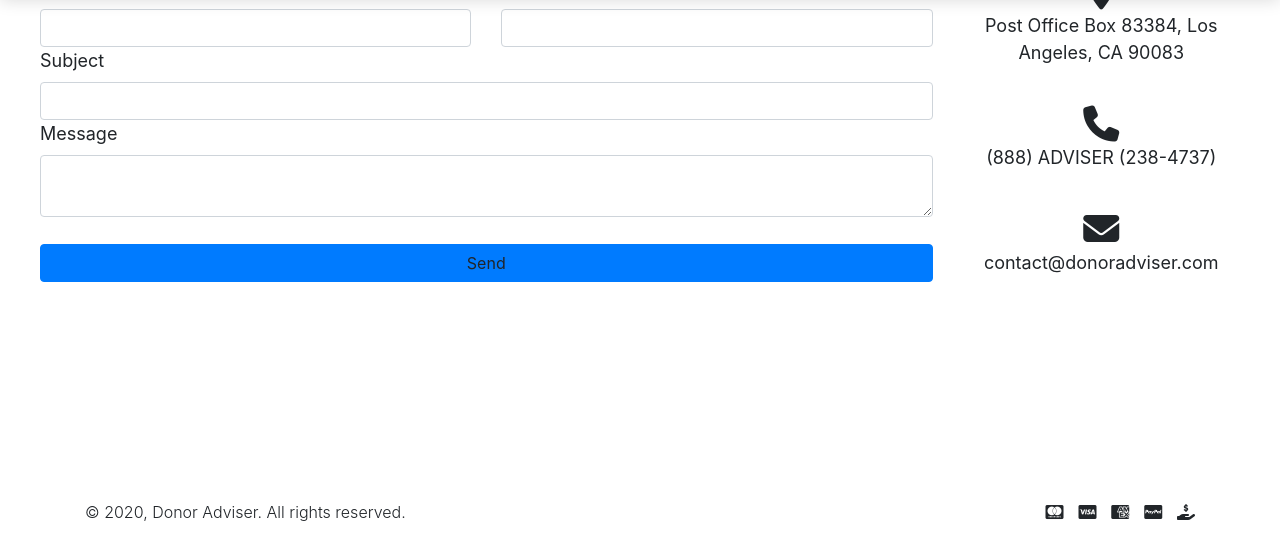
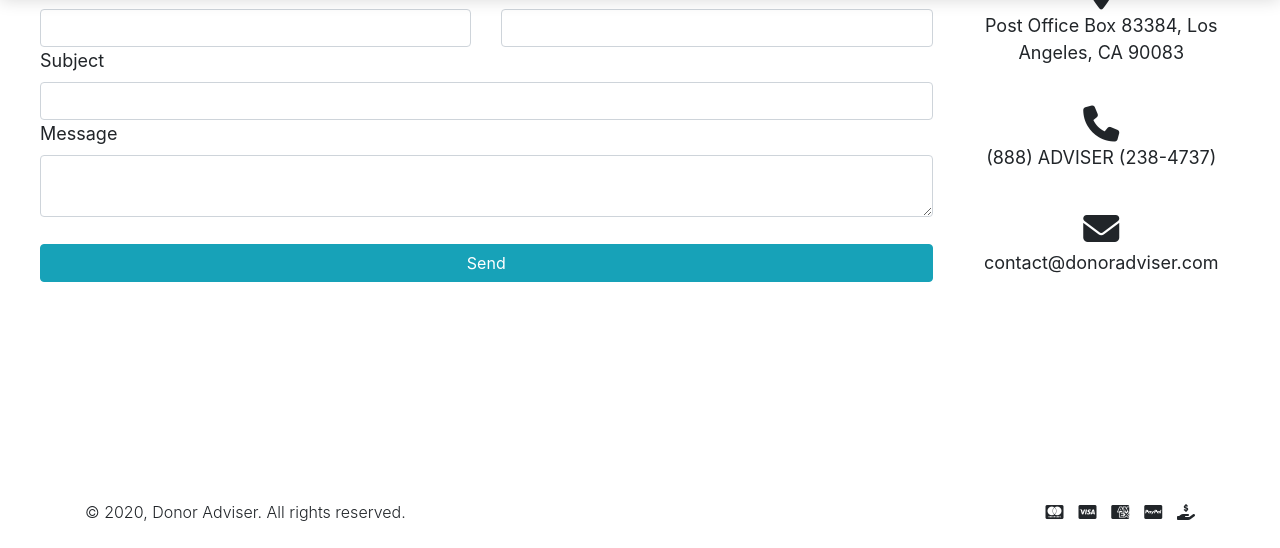
Before and after one commit to vectorNull/donor-advisor, a Django app: page /contact/ in a window 1280 px wide. Shown: the part 332-880 px from the top of the page. Run offline with Django 3.2, Linux system fonts and the light colour scheme; some libraries are stand-ins or nearby versions.

Commit message:
Update Styling

```diff
--- a/main_app/templates/main_app/contact.html
+++ b/main_app/templates/main_app/contact.html
@@ -69,7 +69,7 @@
             </form>
             <br>
             <div class="text-center text-md-left">
-                <a class="btn btn-primary btn-block ">Send</a>
+                <a class="btn btn-info btn-block text-white ">Send</a>
             </div>
             <div class="status"></div>
         </div>
```
